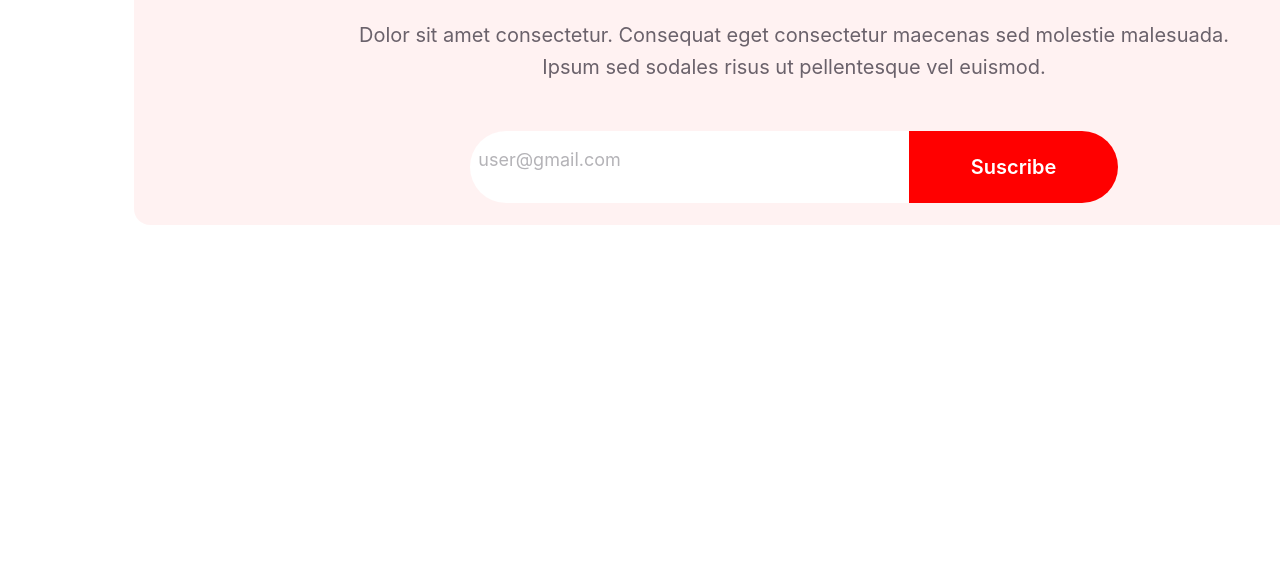
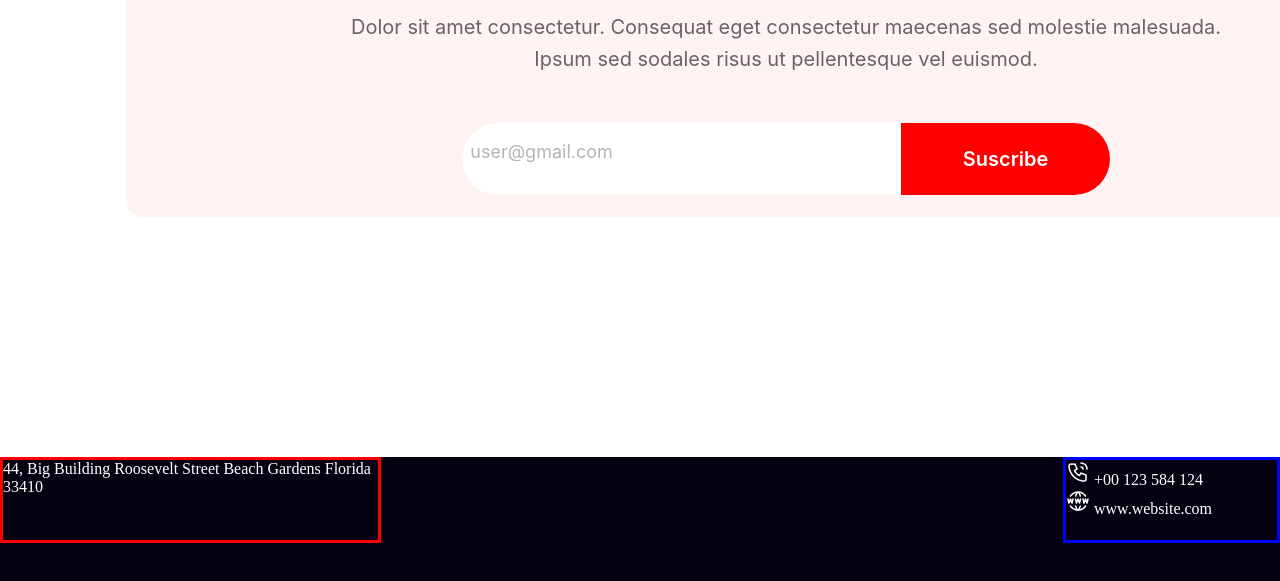
Before and after one commit to uthsasaha20000/New-Year-New-Mission, a plain HTML site: page index.html in a window 1280 px wide. Shown: the part 4319-4900 px from the top of the page. Before the commit the page ends 4784 px from the top, so only its background shows below. Drawn offline with Linux system fonts and the light colour scheme.

Commit message:
first section trying

```diff
--- a/index.html
+++ b/index.html
@@ -69,5 +69,28 @@
         <button class="btn">Suscribe</button>
       </div>
      </div>
+     <footer>
+      <div class="upper">
+        <div class="first">
+          44, Big Building Roosevelt Street
+Beach Gardens Florida 33410
+        </div>
+
+        <div class="second">
+          <div class="phone">
+          <img src="resources/Call.png" alt=""> <span>+00 123 584 124</span>
+        </div>
+          <div class="website">
+         <img src="resources/Website.png" alt=""> <span>www.website.com</span>
+        </div>
+        </div>
+      </div>
+      <!--<div class="image-container">
+      <img src="" alt="">
+      <img src="" alt="">
+      <img src="" alt="">
+      <img src="" alt="">
+      </div>-->
+     </footer>
 </body>
 </html>
--- a/style.css
+++ b/style.css
@@ -1,3 +1,7 @@
+body{
+    margin:0px;
+    padding:0px;
+}
 .banner {
 
     justify-content: center;
@@ -214,3 +218,25 @@ font-weight: 600;
 line-height: normal;
 text-transform: capitalize;
 }
+footer{
+width: 100%;
+height: 609px;
+flex-shrink: 0;
+background-color: #070211;
+color:#FFF;
+}
+.upper{
+    display:flex;
+    justify-content: space-between;
+}
+.first{
+    width:375px;
+    height:80px;
+    border:3px solid red;
+
+}
+.second{
+    width:211px;
+    height: 80px;
+    border:3px solid blue;
+}
```
